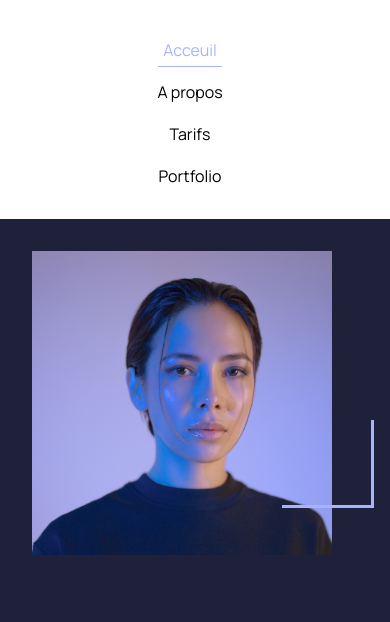
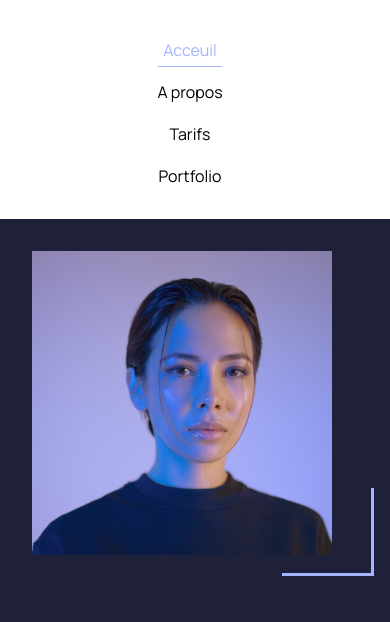
Before and after one commit to PossaCode-Community/IBALA_EMMANUEL_Robbie_Lens, a website: page index.html in a window 390 px wide. Shown: the part 63-685 px from the top of the page. Drawn offline with nearby package versions, Linux system fonts and the light colour scheme; files that its build step writes are made by us from their sources.

Commit message:
app.scss

```diff
--- a/src/sass/app.scss
+++ b/src/sass/app.scss
@@ -341,6 +341,9 @@ table{
         display : flex;
         flex-direction: column;
         gap : 5px;
+         .position-absolute{
+            bottom : 0% !important;
+        }
     }
     .flex-sm-column{
         display : flex;
```
